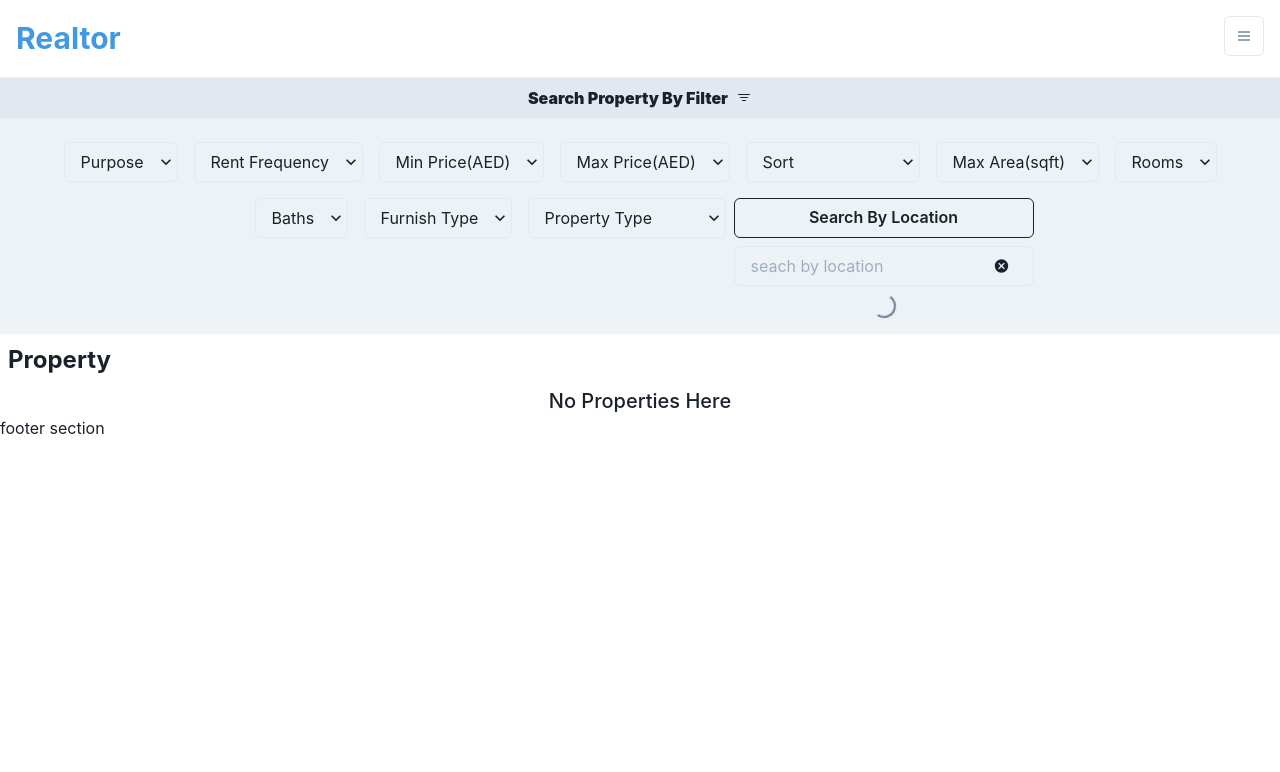
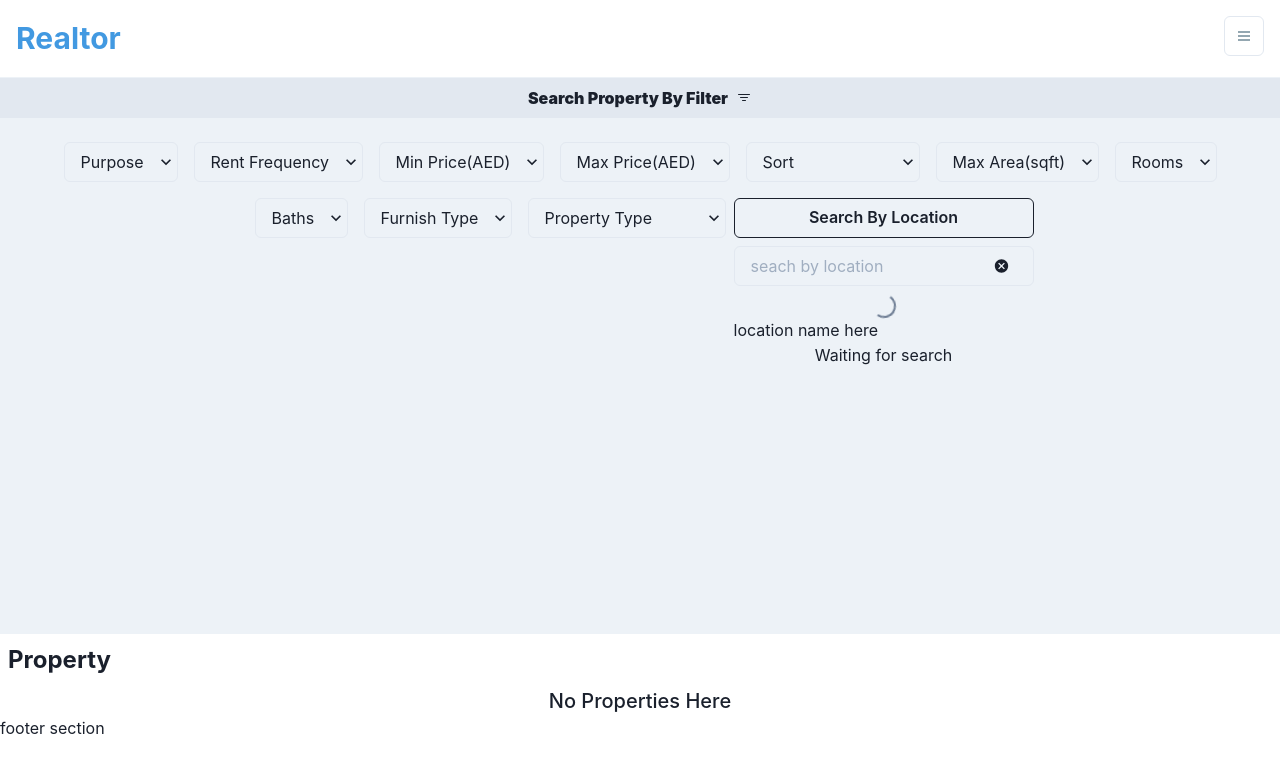
Before and after one commit to laherasif/RealEstate-App-Next-js, a Next.js app: page /search in a window 1280 px wide. Both pictures are taken after a click on the element "Search Property By Filter". Shown: the top 772 px of the page. Built offline with nearby package versions, Linux system fonts and the light colour scheme.

Commit message:
complete search filter form

```diff
--- a/components/SearchFilterData.jsx
+++ b/components/SearchFilterData.jsx
@@ -44,6 +44,7 @@ export default function SearchFilterData() {
                     </Box>
                 )
             })}
+
             <Flex flexDir="column" marginTop="2" >
                 <Button borderColor="gray.400" border="1pt solid">Search By Location </Button>
 
@@ -65,6 +66,17 @@ export default function SearchFilterData() {
 
                     </Icon>
                     <Spinner margin="auto" marginTop="2" color="gray.500"/>
+
+                    <Box height="300px" overFlow="auto">
+                      <Box>
+                          <Text cursor="pointer" borderBottom="1pt solid" borderColor="gray.100" >location name here</Text>
+                      </Box>
+
+                       <Flex justifyContent="center" flexDir="column" alignItems="center">
+                          <Text>Waiting for search </Text>
+                       </Flex>
+
+                    </Box>
                 </Flex>
             </Flex>
 
```
